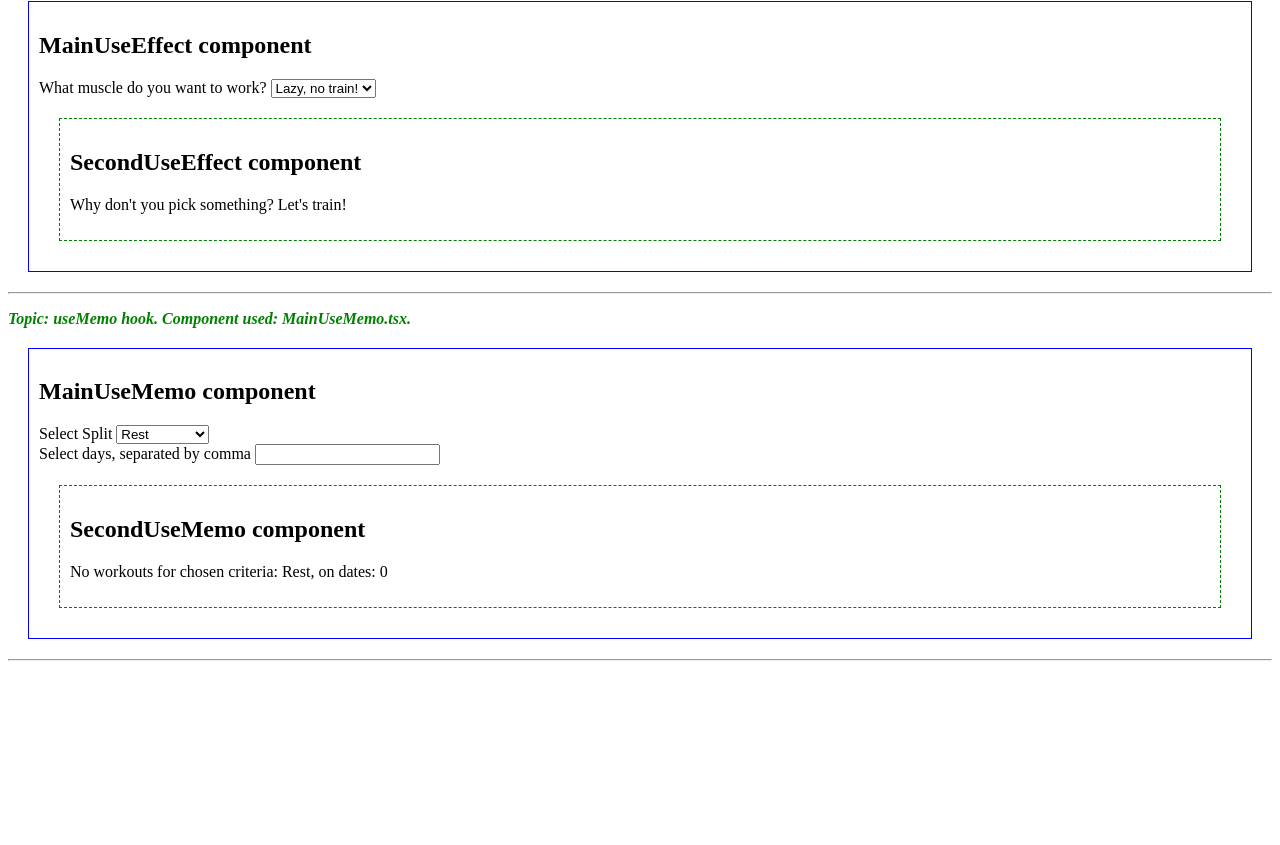
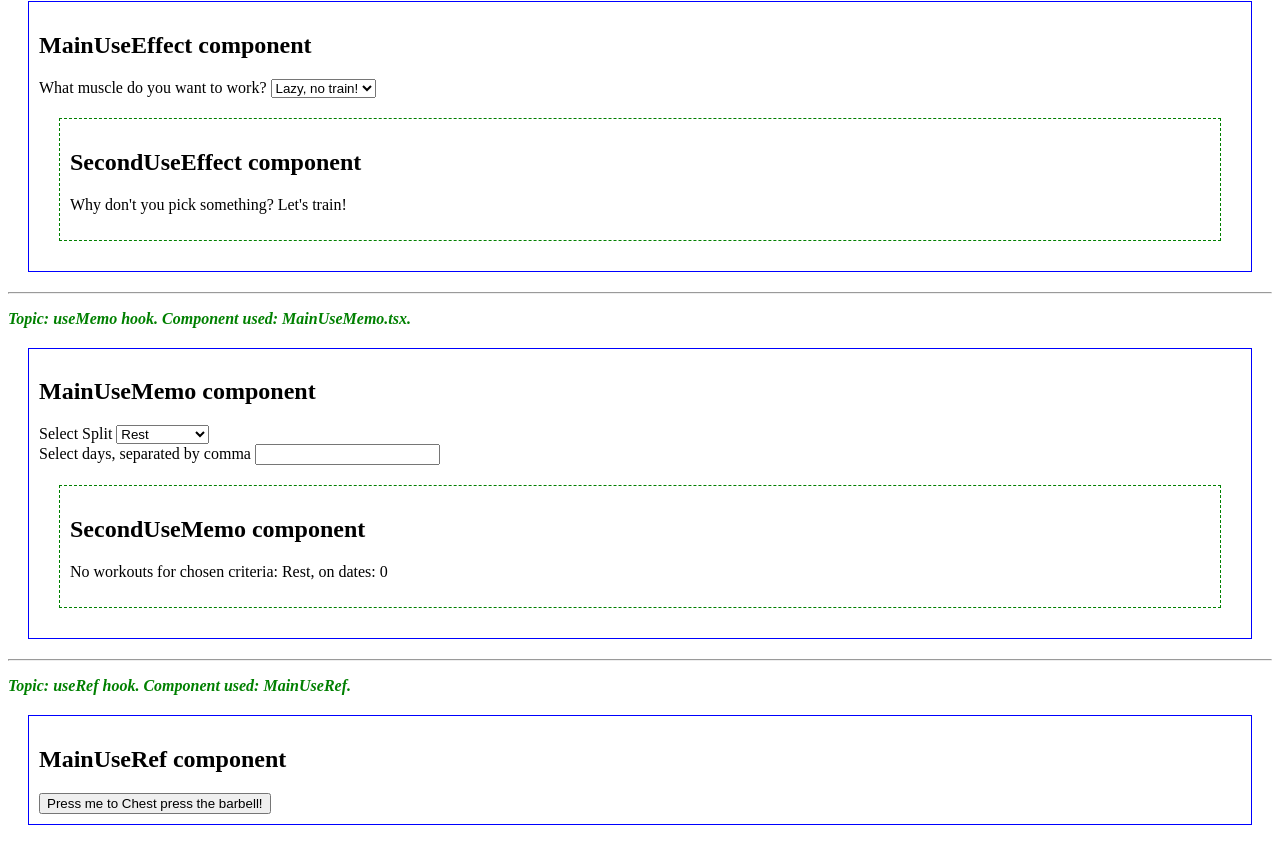
Before and after one commit to gabrieltira94/react, a Next.js app: page /react-hooks in a window 1280 px wide. Shown: the part 757-1602 px from the top of the page. Before the commit the page ends 1426 px from the top, so only its background shows below. Built offline with nearby package versions, Linux system fonts and the light colour scheme.

Commit message:
Added useRef topic

```diff
--- a/views/ReactHooks.tsx
+++ b/views/ReactHooks.tsx
@@ -3,6 +3,7 @@ import TopicHeader from "@/components/TopicHeader";
 import MainContext from "./useContext/MainContext";
 import MainUseEffect from "./useEffect/MainUseEffect";
 import MainUseMemo from "./useMemo/MainUseMemo";
+import MainUseRef from "./useRef/MainUseRef";
 
 export default function ReactHooksView() {
   return (
@@ -14,7 +15,6 @@ export default function ReactHooksView() {
         componentUsed="ExerciseCounter.tsx"
         topic="useState hook"
       />
-
       <ExerciseCounter muscle="Back" />
 
       <hr />
@@ -22,29 +22,28 @@ export default function ReactHooksView() {
         componentUsed="WorkoutContext.tsx"
         topic="useContext hook"
       />
-
       <MainContext />
 
       <hr />
-
       <TopicHeader
         componentUsed="MainUseEffect.tsx"
         topic="useEffect hook"
       />
-
       <MainUseEffect />
 
       <hr />
-
       <TopicHeader
         componentUsed="MainUseMemo.tsx"
         topic="useMemo hook"
       />
-
       <MainUseMemo />
 
       <hr />
-
+      <TopicHeader
+        componentUsed="MainUseRef"
+        topic="useRef hook"
+      />
+      <MainUseRef />
     </>
   );
 }
--- /dev/null
+++ b/views/useRef/MainUseRef.tsx
@@ -0,0 +1,27 @@
+import { MainDiv } from "@/components/divs/MainDiv";
+import { useRef } from "react";
+
+export default function MainUseRef() {
+  // Used as ref since is readonly and modified within handler only
+  const counterRef = useRef<number>(0);
+
+  const getRepsText = (reps: number) => {
+    return reps === 1 ? 'rep' : 'reps';
+  };
+
+  const handlePushClick = () => {
+    const newCounterValue = counterRef.current + 1;
+
+    alert(`You pushed again the bar! Now you have ${newCounterValue} ${getRepsText(newCounterValue)} instead of ${counterRef.current}.`);
+
+    counterRef.current = newCounterValue;
+  };
+
+  return (
+    <MainDiv>
+      <h2>MainUseRef component</h2>
+
+      <button onClick={handlePushClick}>Press me to Chest press the barbell!</button>
+    </MainDiv>
+  );
+}
```
